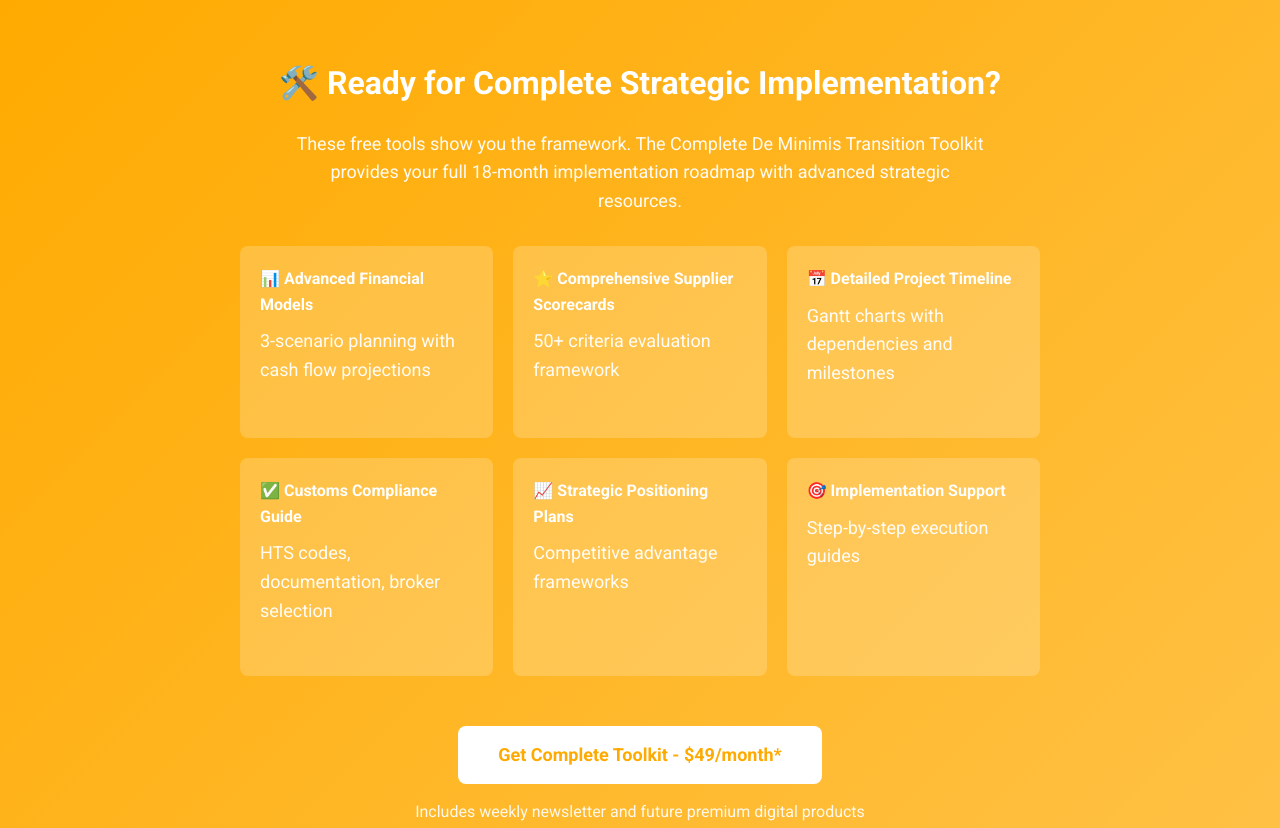
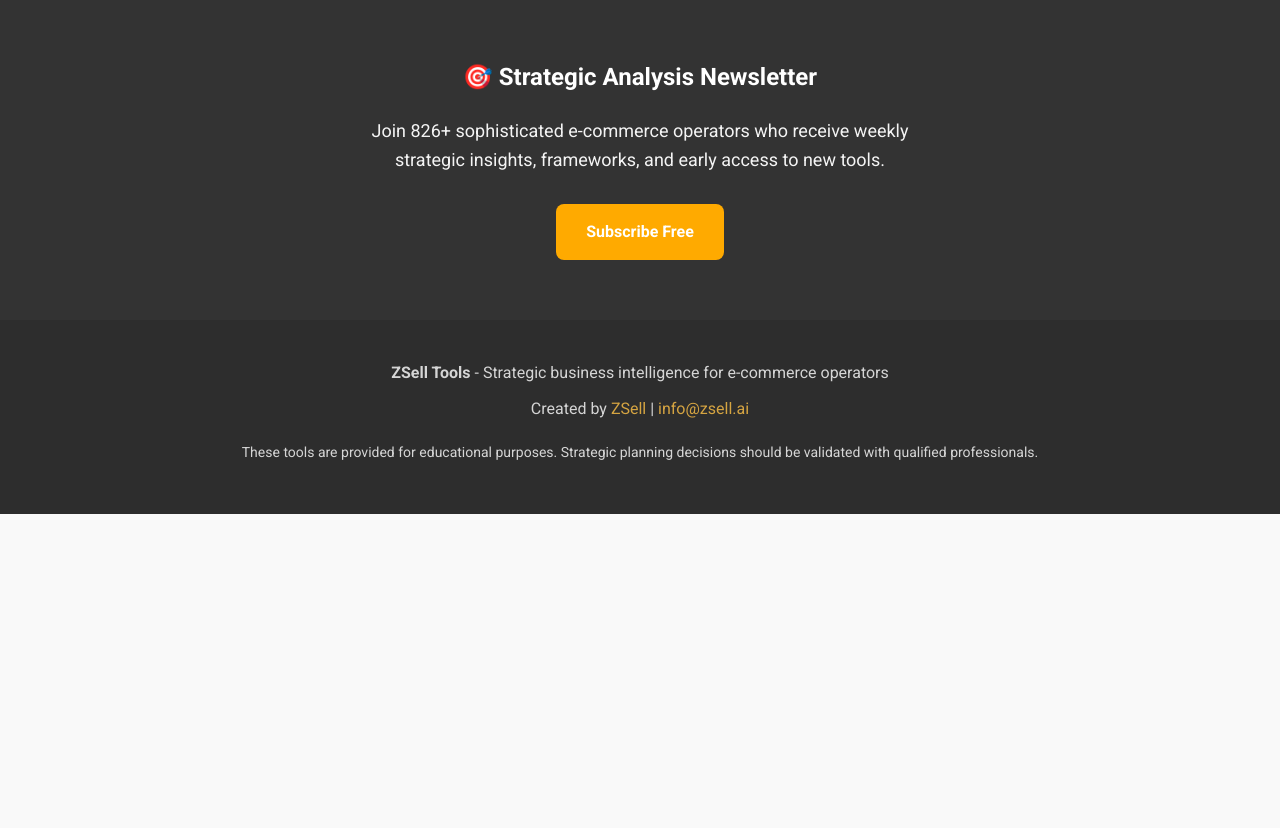
Before and after one commit to zsell-tools/de-minimis-toolkit, a plain HTML site: page index.html in a window 1280 px wide. Shown: the part 2160-2988 px from the top of the page. After the commit the page ends 2674 px from the top, so only its background shows below. Drawn offline with Linux system fonts and the light colour scheme.

Commit message:
Adds missing styles for newsletter CTA

```diff
--- a/index.html
+++ b/index.html
@@ -282,6 +282,60 @@
             box-shadow: 0 4px 15px rgba(255,255,255,0.3);
         }
 
+        .newsletter-cta {
+            background: var(--content-background);
+            color: white;
+            padding: 60px 20px;
+            text-align: center;
+        }
+
+        .newsletter-cta h2 {
+            color: white;
+            margin-bottom: 20px;
+        }
+
+        .newsletter-cta p {
+            font-size: 18px;
+            max-width: 600px;
+            margin: 0 auto 30px;
+            opacity: 0.95;
+        }
+
+        .cta-buttons {
+            display: flex;
+            gap: 20px;
+            justify-content: center;
+            margin-top: 30px;
+            flex-wrap: wrap;
+        }
+
+        .cta-button {
+            padding: 15px 30px;
+            border: none;
+            border-radius: 8px;
+            font-size: 16px;
+            font-weight: 600;
+            cursor: pointer;
+            text-decoration: none;
+            display: inline-block;
+            transition: all 0.3s;
+        }
+
+        .cta-button.primary {
+            background: var(--brand-primary);
+            color: white;
+        }
+
+        .cta-button.secondary {
+            background: transparent;
+            color: white;
+            border: 2px solid white;
+        }
+
+        .cta-button:hover {
+            transform: translateY(-2px);
+        }
+
         .footer {
             background: var(--deep-contrast);
             color: white;
@@ -431,40 +485,13 @@
         </div>
     </div>
 
-    <div class="premium-preview">
+    <div class="newsletter-cta">
         <div class="container">
-            <h2>🛠️ Ready for Complete Strategic Implementation?</h2>
-            <p>These free tools show you the framework. The Complete De Minimis Transition Toolkit provides your full 18-month implementation roadmap with advanced strategic resources.</p>
-
-            <div class="premium-features">
-                <div class="premium-feature">
-                    <h4>📊 Advanced Financial Models</h4>
-                    <p>3-scenario planning with cash flow projections</p>
-                </div>
-                <div class="premium-feature">
-                    <h4>⭐ Comprehensive Supplier Scorecards</h4>
-                    <p>50+ criteria evaluation framework</p>
-                </div>
-                <div class="premium-feature">
-                    <h4>📅 Detailed Project Timeline</h4>
-                    <p>Gantt charts with dependencies and milestones</p>
-                </div>
-                <div class="premium-feature">
-                    <h4>✅ Customs Compliance Guide</h4>
-                    <p>HTS codes, documentation, broker selection</p>
-                </div>
-                <div class="premium-feature">
-                    <h4>📈 Strategic Positioning Plans</h4>
-                    <p>Competitive advantage frameworks</p>
-                </div>
-                <div class="premium-feature">
-                    <h4>🎯 Implementation Support</h4>
-                    <p>Step-by-step execution guides</p>
-                </div>
+            <h2>🎯 Strategic Analysis Newsletter</h2>
+            <p>Join 826+ sophisticated e-commerce operators who receive weekly strategic insights, frameworks, and early access to new tools.</p>
+            <div class="cta-buttons">
+                <a href="https://zsell.beehiiv.com/subscribe" class="cta-button primary">Subscribe Free</a>
             </div>
-
-            <a href="#" class="premium-button">Get Complete Toolkit - $49/month*</a>
-            <p style="margin-top: 15px; font-size: 16px; opacity: 0.9;">Includes weekly newsletter and future premium digital products</p>
         </div>
     </div>
 
```
